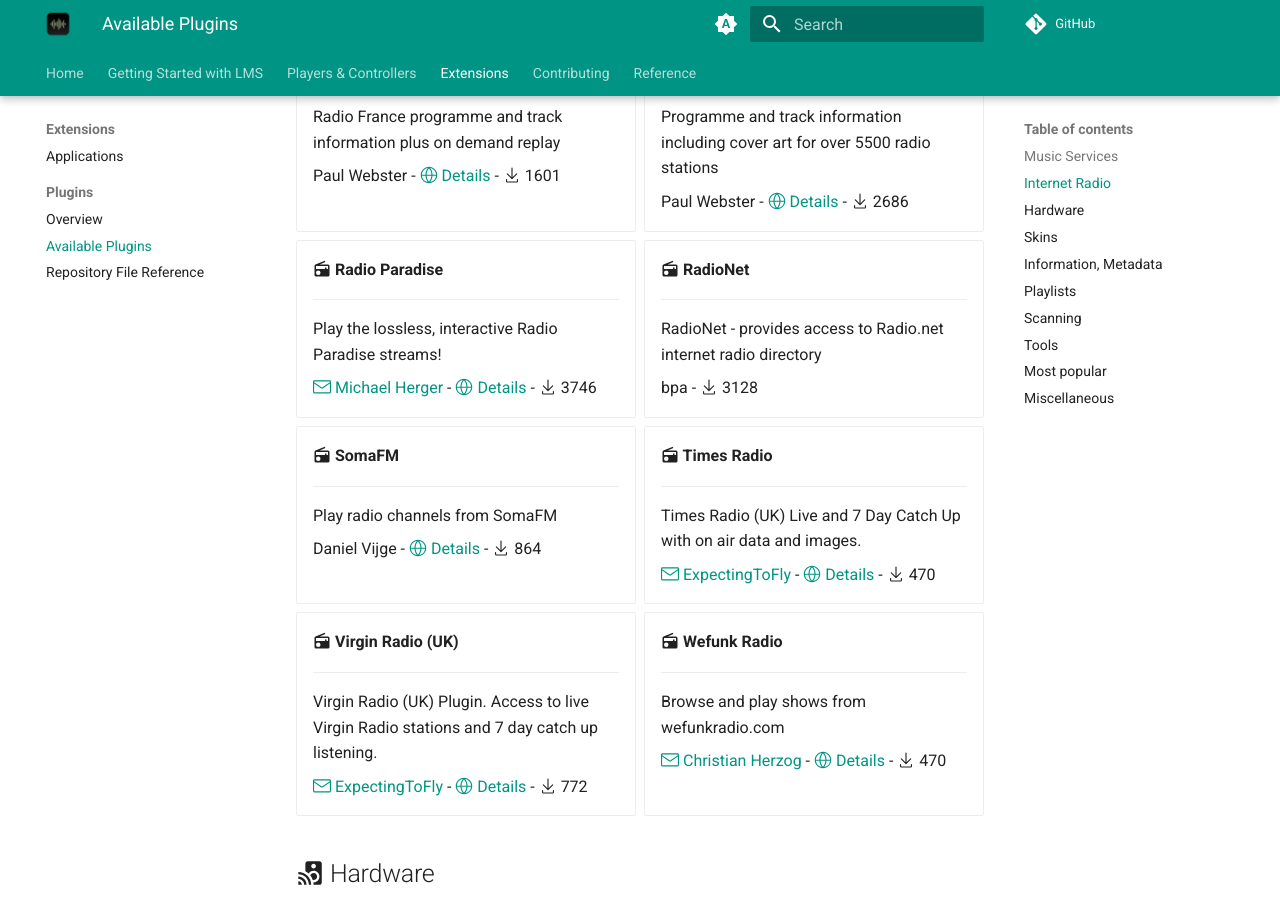
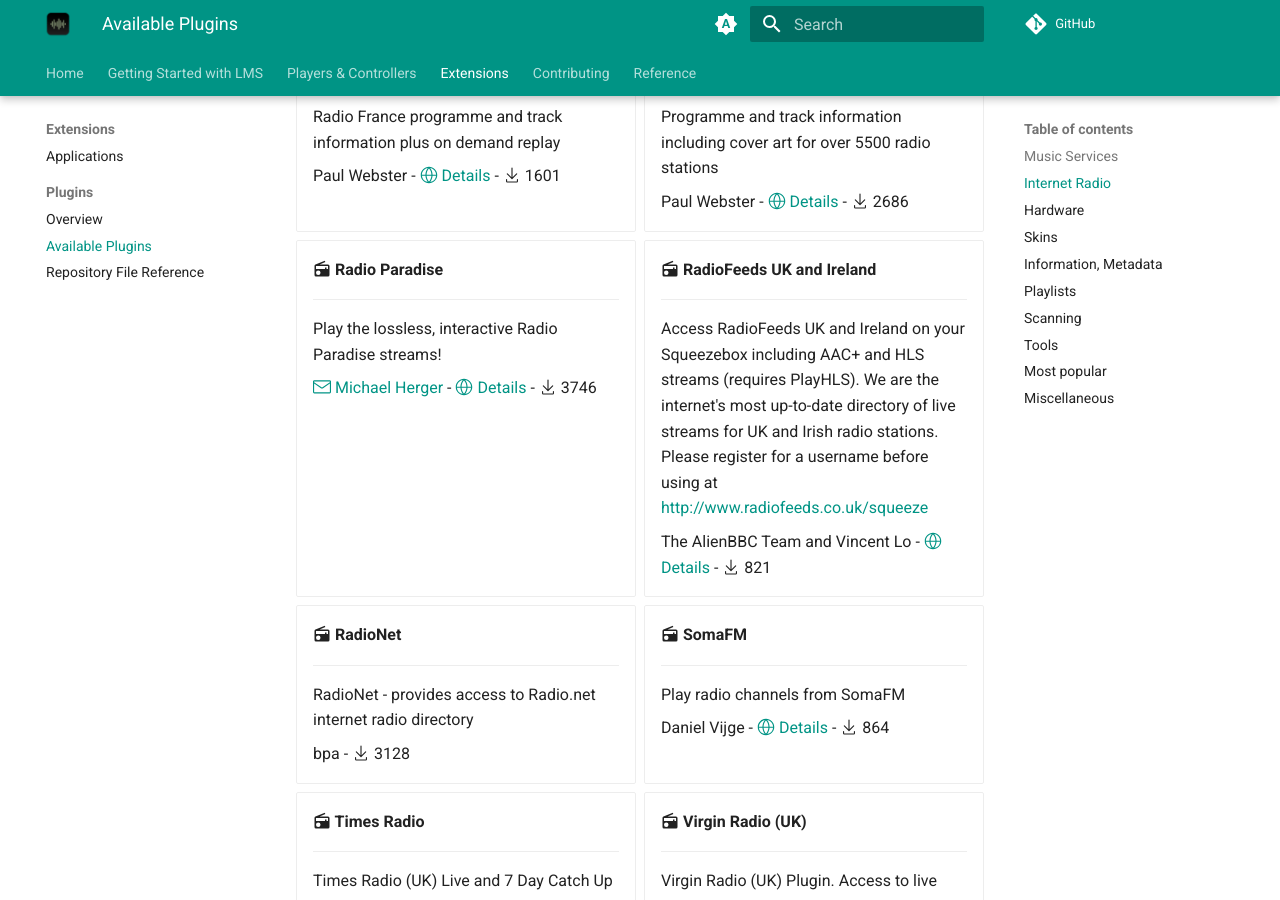
Before and after one commit to LMS-Community/lms-community.github.io, an MkDocs documentation site: the page built from docs/plugins/directory.md, in a window 1280 px wide and 900 px high, scrolled down 2976 px. Built offline with MkDocs 1.6.1 and Material for MkDocs 9.7.7, drawn with Linux system fonts in a browser that asks for light colours; a script that is not in the unit is left out; plug-ins that fetch from the network failed and are left out; comment, search, counter and statistics services are not loaded; some of the changed text lies outside the part shown.

Commit message:
Update external data sources

```diff
--- a/docs/plugins/directory.md
+++ b/docs/plugins/directory.md
@@ -251,6 +251,14 @@ title: Available Plugins
     Play the lossless, interactive Radio Paradise streams!
 
     [:octicons-mail-24: Michael Herger](mailto:slim@herger.net)    - [:octicons-globe-24: Details](https://www.herger.net/slim-plugins/)    - :octicons-download-24: 3746
+
+-   __:material-radio: RadioFeeds UK and Ireland__
+
+    ---
+
+    Access RadioFeeds UK and Ireland on your Squeezebox including AAC+ and HLS streams (requires PlayHLS). We are the internet's most up-to-date directory of live streams for UK and Irish radio stations. Please register for a username before using at [http://www.radiofeeds.co.uk/squeeze](http://www.radiofeeds.co.uk/squeeze)
+
+    The AlienBBC Team and Vincent Lo    - [:octicons-globe-24: Details](http://www.radiofeeds.co.uk/squeeze/)    - :octicons-download-24: 821
 
 -   __:material-radio: RadioNet__
 
@@ -976,6 +984,14 @@ title: Available Plugins
 
     [:octicons-mail-24: Watkins, Peter](mailto:peter@townsendwatkins.com)    - [:octicons-globe-24: Details](https://tuxreborn.netlify.app/slim/SyncOptions.html)    - :octicons-download-24: 659
 
+-   __:material-tools: xAP Home Automation__
+
+    ---
+
+    xAP Home Automation connects Squeezebox Server with other xAP-enabled services and devices around the home.
+
+    Edward Pearson    - [:octicons-globe-24: Details](http://www.erspearson.com/xAP/Slim/slim_main.htm)    - :octicons-download-24: 63
+
 </div>
 
 ## :material-star-shooting: Most popular
```
Also changed, not shown: docs/analytics/stats.json (+1 -1 lines), docs/getting-started/changelog-lms9.md (+2 -0 lines).
